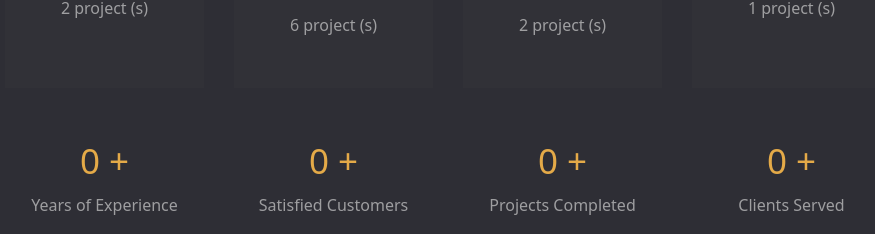
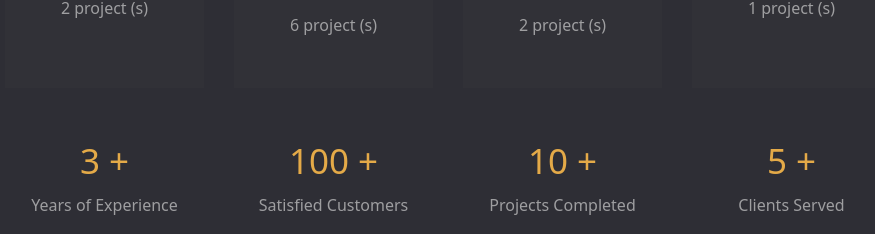
Before and after one commit to 1wes/Wes-Portfolio, a React (Create React App) app: page / in a window 1280 px wide. Shown: the part 2724-2958 px from the top of the page, without its empty margins (197-1072 px from the left). Built offline with nearby package versions, Linux system fonts and the light colour scheme; no server answers.

Commit message:
run counter once section is detected in viewport

```diff
--- a/src/components/services.js
+++ b/src/components/services.js
@@ -125,9 +125,22 @@ let ServicesSection=()=>{
 
             navbar.querySelectorAll('div').forEach(list=>{
                 list.classList.add('slide-up')
-            })
+            });
+
+
+            setStatus(true);
+        }else{
+            setStatus(false);
+
+            clearInterval(intervalId.current);
+
+            setYears(0);
+            setProjects(0);
+            setCustomers(0);
+            setClients(0);
         }
-    },[isIntersecting])
+
+    },[isIntersecting]);
 
     useEffect(()=>{
 
@@ -176,27 +189,10 @@ let ServicesSection=()=>{
 
     },[status, years, customers, projects, clients]);
 
-    const changeStatus=()=>{
-
-        setStatus(true);
-    }
-
-    const stopCounter=()=>{
-
-        setStatus(false);
-
-        clearInterval(intervalId.current);
-
-        setYears(0);
-        setProjects(0);
-        setCustomers(0);
-        setClients(0);
-    }
-
     return(
 
         <React.Fragment>
-            <div className='services-section' onMouseEnter={changeStatus} onMouseLeave={stopCounter} id='my-services'>
+            <div className='services-section' id='my-services'>
                 <div className='services-content'>
                     <ServicesDescription/>
                     <CardSection>
@@ -205,7 +201,7 @@ let ServicesSection=()=>{
                         <GenericCard icon={<FaDesktop/>} title={`Desktop Applications`} number={2} />
                         <GenericCard icon={<BsGraphUpArrow/>} title={`S.E.O`} number={1} />
                     </CardSection>
-                    <Analytics changeStatus={changeStatus} stopCounter={stopCounter}>
+                    <Analytics>
                         <Numbers number={years} description={`Years of Experience`} />
                         <Numbers number={customers} description={`Satisfied Customers`} />
                         <Numbers number={projects} description={`Projects Completed`} />
```
